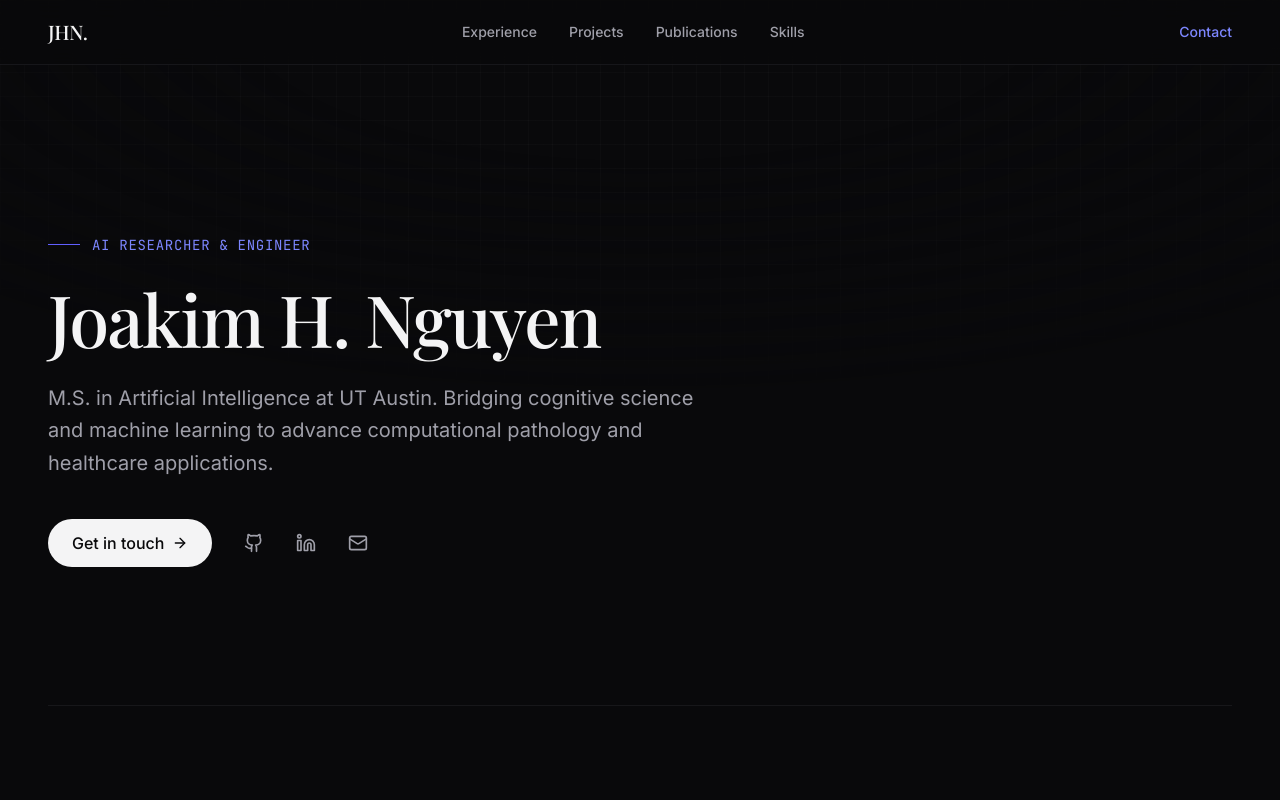
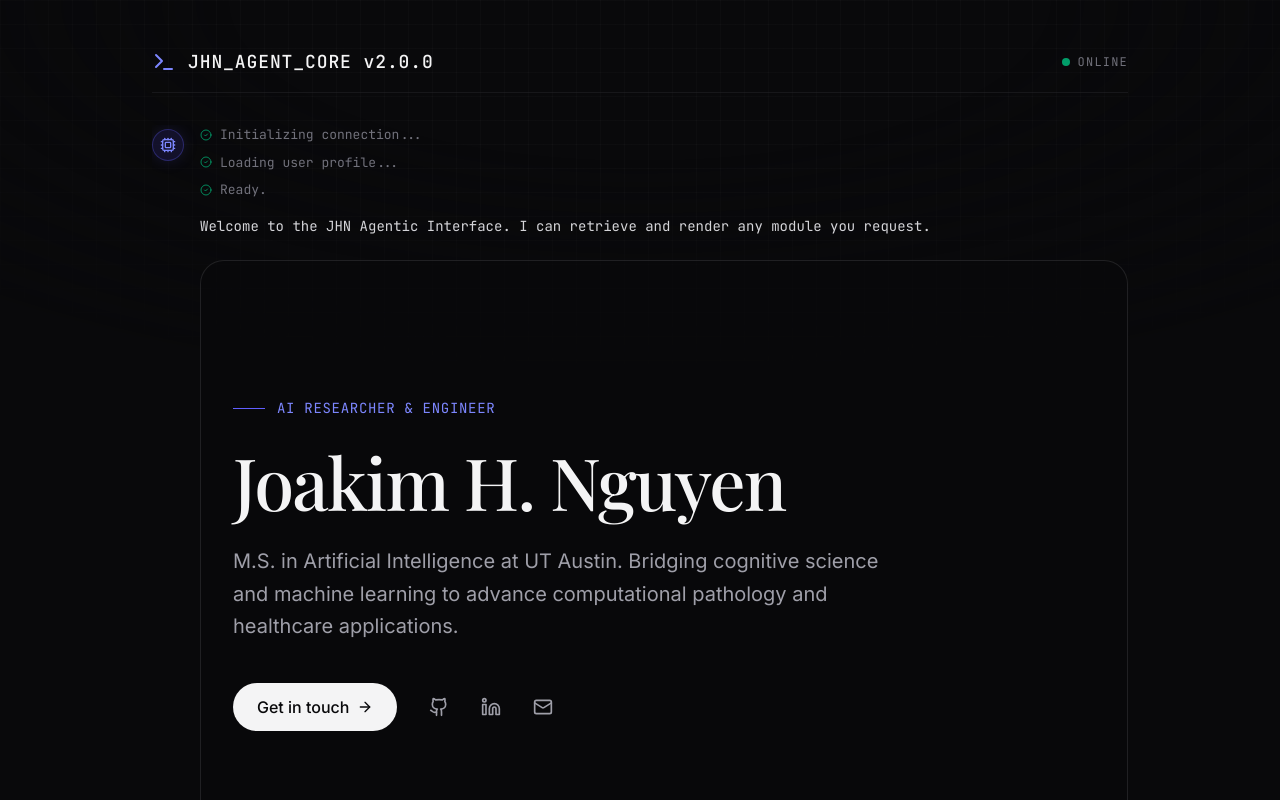
Before and after one commit to joakimawesome/joakimawesome.github.io, a Next.js app: page / in a window 1280 px wide. Shown: the top 800 px of the page. Built offline with nearby package versions, Linux system fonts and the light colour scheme; a web font is replaced by a local one.

Commit message:
Transition home page to chat-driven navigation

```diff
--- a/app/page.tsx
+++ b/app/page.tsx
@@ -1,27 +1,16 @@
-import Nav from '@/components/nav';
-import Hero from '@/components/hero';
-import Experience from '@/components/experience';
-import Projects from '@/components/projects';
-import Publications from '@/components/publications';
-import Skills from '@/components/skills';
+import Chat from '@/components/chat';
 import Footer from '@/components/footer';
 
 export default function Home() {
   return (
-    <div className="min-h-screen bg-zinc-950 text-zinc-300 font-sans selection:bg-indigo-500/30 relative">
+    <div className="min-h-screen bg-zinc-950 text-zinc-300 font-sans selection:bg-indigo-500/30 relative flex flex-col">
       {/* Subtle technical background grid */}
-      <div className="fixed inset-0 bg-[linear-gradient(to_right,#8080800a_1px,transparent_1px),linear-gradient(to_bottom,#8080800a_1px,transparent_1px)] bg-[size:24px_24px] pointer-events-none"></div>
-      <div className="fixed inset-0 bg-zinc-950 [mask-image:radial-gradient(ellipse_80%_50%_at_50%_0%,transparent_40%,#09090b_100%)] pointer-events-none"></div>
+      <div className="fixed inset-0 bg-[linear-gradient(to_right,#8080800a_1px,transparent_1px),linear-gradient(to_bottom,#8080800a_1px,transparent_1px)] bg-[size:24px_24px] pointer-events-none z-0"></div>
+      <div className="fixed inset-0 bg-zinc-950 [mask-image:radial-gradient(ellipse_80%_50%_at_50%_0%,transparent_40%,#09090b_100%)] pointer-events-none z-0"></div>
 
-      <div className="relative z-10">
-        <Nav />
-
-        <main className="max-w-7xl mx-auto px-6 md:px-12">
-          <Hero />
-          <Experience />
-          <Projects />
-          <Publications />
-          <Skills />
+      <div className="relative z-10 flex-1 flex flex-col">
+        <main className="flex-1 w-full flex flex-col">
+          <Chat />
         </main>
 
         <Footer />
```
